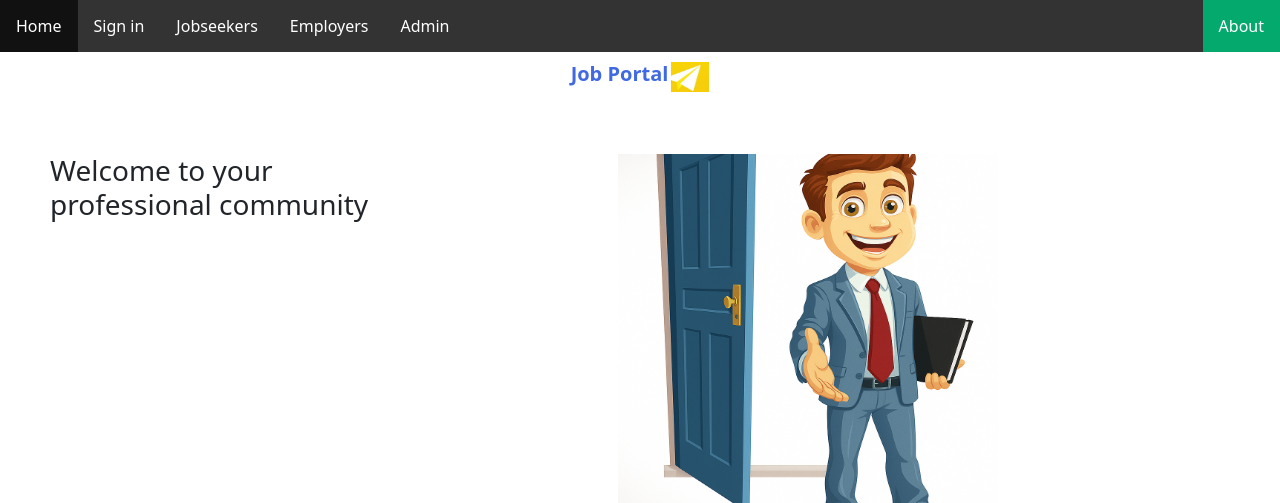
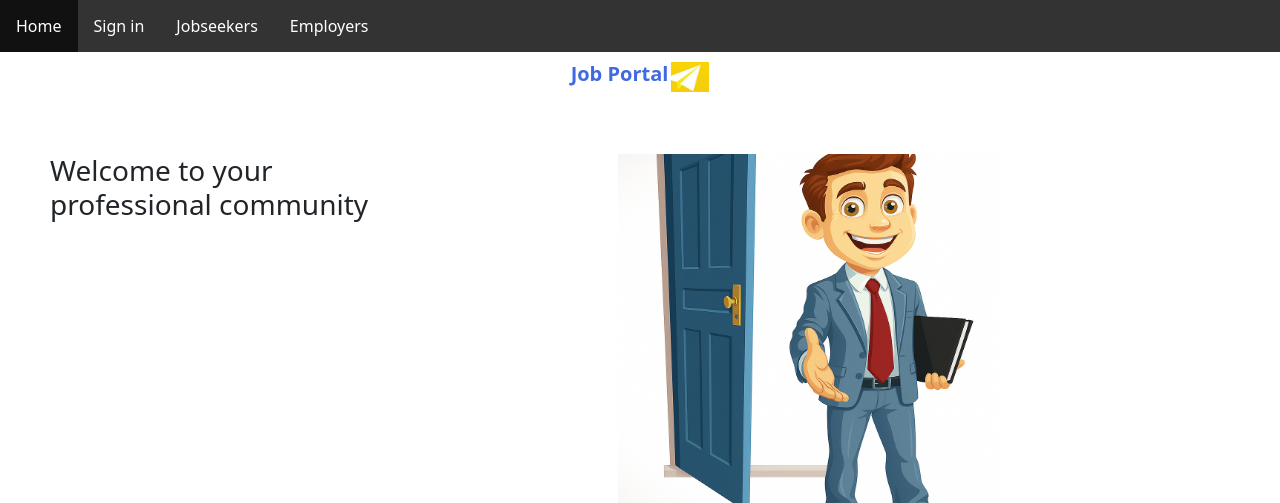
Before and after one commit to Ibrahimul-Khaleel-T/Job-Portal, a Django app: page / in a window 1280 px wide. Shown: the top 503 px of the page. Run offline with Django 5.2, Linux system fonts and the light colour scheme.

Commit message:
30/04/2025(13:43pm)

```diff
--- a/templates/index_page.html
+++ b/templates/index_page.html
@@ -63,8 +63,8 @@
     <li><a href="{% url 'signin' %}">Sign in</a></li>
     <li><a href="{% url 'seeker_signup' %}">Jobseekers</a></li>
     <li><a href="{% url 'employee_signup' %}">Employers</a></li>
-    <li><a href="#admin">Admin</a></li>
-    <li style="float:right"><a class="active" href="#about">About</a></li>
+    <!-- <li><a href="#admin">Admin</a></li>
+    <li style="float:right"><a class="active" href="#about">About</a></li> -->
   </ul>
   {% block content %}
     <div class="main1">
--- a/templates/seeker_notification.html
+++ b/templates/seeker_notification.html
@@ -89,7 +89,7 @@ li a:hover:not(.active) {
 
 <div class="container-fluid mt-3">
   <div class="row">
-    <!-- Left Column: Notification List -->
+
     <div class="col-md-5" style="border-right: 1px solid #ccc;">
       {% if emails %}
       <ul class="list-unstyled">
@@ -125,9 +125,8 @@ li a:hover:not(.active) {
       {% endif %}
     </div>
 
-    <!-- Right Column: Detail Panel -->
+
     <div class="col-md-7" id="details-container">
-      <!-- <p class="text-muted">Select a notification to see more details here.</p> -->
     </div>
   </div>
 </div>
```
Also changed, not shown: db.sqlite3.
